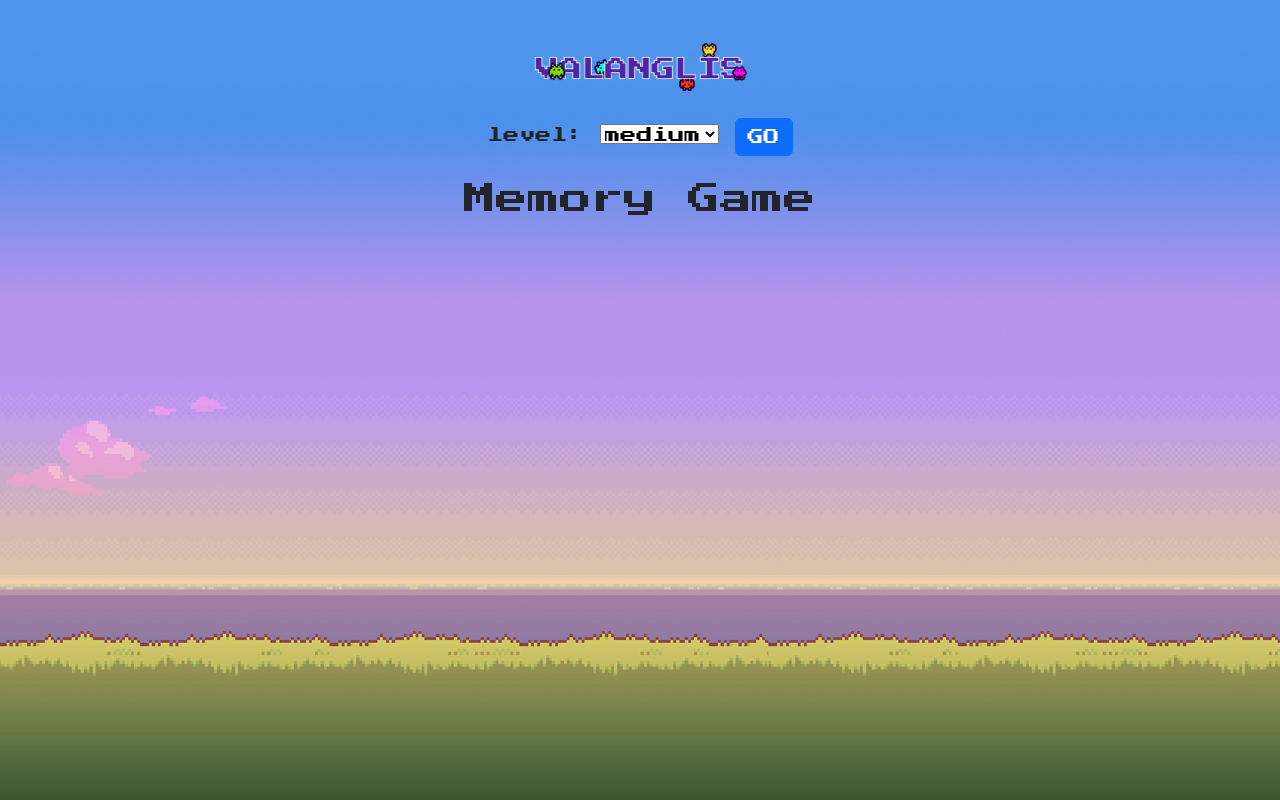
After one commit to elisabethstagl/VALANGLIS, a PHP site: page /Memory_Game.html in a window 1280 px wide. The commit adds this page. Run offline with PHP 8.4, Linux system fonts and the light colour scheme.

Commit message:
Memory games and related packages

```diff
--- /dev/null
+++ b/Memory_Game.html
@@ -0,0 +1,51 @@
+<!DOCTYPE html>
+<html lang="en">
+
+<head>
+    <meta charset="UTF-8">
+    <meta name="viewport" content="width=device-width, initial-scale=1.0">
+    <title>VALANGLIS - Memory Game</title>
+    <link href="https://cdn.jsdelivr.net/npm/bootstrap@5.3.3/dist/css/bootstrap.min.css" rel="stylesheet"
+        integrity="sha384-QWTKZyjpPEjISv5WaRU9OFeRpok6YctnYmDr5pNlyT2bRjXh0JMhjY6hW+ALEwIH" crossorigin="anonymous">
+    <script src="https://cdn.jsdelivr.net/npm/bootstrap@5.3.3/dist/js/bootstrap.bundle.min.js"
+        integrity="sha384-YvpcrYf0tY3lHB60NNkmXc5s9fDVZLESaAA55NDzOxhy9GkcIdslK1eN7N6jIeHz"
+        crossorigin="anonymous"></script>
+    <script src="https://code.jquery.com/jquery-3.6.0.min.js"></script>
+    <link rel="stylesheet" href="./css/styles.css">
+
+</head>
+
+<body>
+    <div class="container text-center">
+        <!--Logo area-->
+        <div class="valanglis-logo-container">
+            <a href="index.html">
+                <img class="valanglis-logo" src="./images/valanglis-logo-2.png" alt="valanglis-logo">
+            </a>
+        </div>
+
+        <!--Difficulty selection area-->
+        <div id="difficulty-selector" class="mt-4">
+            <label for="difficulty">level:</label>
+            <select id="difficulty">
+                <option value="easy">easy</option>
+                <option value="medium" selected>medium</option>
+                <option value="hard">hard</option>
+            </select>
+            <button id="start-game" class="btn btn-primary">GO</button>
+        </div>
+
+        <!--Game are-->
+        <div class="game-container">
+            <h2 class="mt-4">Memory Game</h2>
+            <div id="game-board"></div>
+            <!--   <p>Move: <span id="moves">0</span></p>
+            <p>Score: <span id="score">0</span></p> -->
+        </div>
+    </div>
+
+    <div id="footer"></div>
+    <script src="./javascript/Memory-footer.js"></script>
+</body>
+
+</html>
--- a/css/styles.css
+++ b/css/styles.css
@@ -325,3 +325,67 @@ footer {
     }
 
 }
+
+/*==========  Memory-Gamer ========== */
+#game-board {
+    display: grid;
+  grid-template-rows: repeat(2, auto);
+  grid-auto-flow: column;
+    gap: 15px;
+    justify-content: center;
+    margin-top: 60px;
+  }
+
+      .memory-card {
+          width: 100px;
+          height: 100px;
+          background-color: white;
+          border: 3px solid #3a3a3a;
+          box-shadow: 4px 4px 0px #1a1a1a;
+          cursor: pointer;
+          position: relative;
+          transform-style: preserve-3d;
+          transition: transform 0.5s;
+      }
+
+      .memory-card.flip {
+          transform: rotateY(180deg);
+      }
+
+      .card-front,
+      .card-back {
+          position: absolute;
+          width: 100%;
+          height: 100%;
+          backface-visibility: hidden;
+      }
+
+      .card-front {
+          background-color: #7f7fff;
+          display: flex;
+          align-items: center;
+          justify-content: center;
+          font-size: 2rem;
+      }
+
+      .card-back {
+          transform: rotateY(180deg);
+          background-color: #7f7fff;
+          display: flex;
+          align-items: center;
+          justify-content: center;
+      }
+      .game-over-overlay {
+          position: fixed;
+          top: 0;
+          left: 0;
+          width: 100%;
+          height: 100%;
+          background: rgba(0, 0, 0, 0.8);
+          color: #fff;
+          display: flex;
+          flex-direction: column;
+          justify-content: center;
+          align-items: center;
+          z-index: 9999;
+      }
--- /dev/null
+++ b/javascript/Memory-footer.js
@@ -0,0 +1,134 @@
+const SYMBOLS = ['A', 'B', 'C', 'D', 'E', 'F', 'G', 'H'];
+let firstCard = null;
+let secondCard = null;
+let lockBoard = false;
+let hasFlippedCard = false;
+
+function generateDeck(numPairs) {
+    const selectedSymbols = SYMBOLS.slice(0, numPairs);
+    const deck = [...selectedSymbols, ...selectedSymbols];
+    return shuffle(deck);
+}
+
+function shuffle(arry) {
+    for (let i = arry.length - 1; i > 0; i--) {
+        const j = Math.floor(Math.random() * (i + 1));
+        [arry[i], arry[j]] = [arry[j], arry[i]];
+    }
+    return arry;
+}
+function createCard(symbol) {
+    const card = document.createElement('div');
+    card.classList.add('memory-card');
+
+    const cardFront = document.createElement('div');
+    cardFront.classList.add('card-front');
+    cardFront.textContent = " ";
+
+    const cardBack = document.createElement('div');
+    cardBack.classList.add('card-back');
+    cardBack.textContent = symbol;
+
+    card.appendChild(cardFront);
+    card.appendChild(cardBack);
+
+    card.dataset.symbol = symbol;
+    card.addEventListener('click', flipCard);
+    return card;
+}
+
+function flipCard() {
+    if (lockBoard) return;
+    if (this === firstCard) return;
+
+    this.classList.add('flip');
+
+    if (!hasFlippedCard) {
+        hasFlippedCard = true;
+        firstCard = this;
+        return;
+    }
+
+    secondCard = this;
+    checkForMatch();
+}
+
+function checkForMatch() {
+    const isMatch = firstCard.dataset.symbol === secondCard.dataset.symbol;
+    isMatch ? disableCards() : unflipCards();
+}
+
+function disableCards() {
+    firstCard.removeEventListener('click', flipCard);
+    secondCard.removeEventListener('click', flipCard);
+    resetBoard();
+    checkGameOver();   // test gameover
+}
+
+function unflipCards() {
+    lockBoard = true;
+    setTimeout(() => {
+        firstCard.classList.remove('flip');
+        secondCard.classList.remove('flip');
+        resetBoard();
+    }, 1000);
+}
+
+function resetBoard() {
+    [firstCard, secondCard] = [null, null];
+    lockBoard = false;
+    hasFlippedCard = false;
+}
+
+function initGame(numPairs) {
+    const deck = generateDeck(numPairs);
+    const gameBoard = document.getElementById('game-board');
+    gameBoard.innerHTML = '';  //clear old gameworld
+
+    deck.forEach(symbol => {
+        const card = createCard(symbol);
+        document.getElementById('game-board').appendChild(card);
+    });
+}
+
+document.getElementById('start-game').addEventListener('click', () => {
+    const difficulty = document.getElementById('difficulty').value;
+    let numPairs;
+
+    if (difficulty === 'easy') {
+        numPairs = 6;
+    } else if (difficulty === 'medium') {
+        numPairs = 12;
+    } else if (difficulty === 'hard') {
+        numPairs = 16;
+    }
+
+    initGame(numPairs);
+
+    // Show the game area and hide the difficulty selection area
+    document.querySelector('.game-container').style.display = 'block';
+    document.getElementById('difficulty-selector').style.display = 'none';
+});
+
+function checkGameOver() {
+const cards = document.querySelectorAll('.memory-card');
+const gameOver = Array.from(cards).every(card => card.classList.contains("flip"));
+if (gameOver) {
+    showGameOverOverlay();
+}
+}
+
+function showGameOverOverlay() {
+const overlay = document.createElement("div");
+overlay.classList.add('game-over-overlay');
+overlay.innerHTML = `
+    <h2>Perfect!</h2>
+    <p>Congratulations, you matched all cards.</p>
+    <button id="restart-game" class="btn btn-primary">Restart Game</button>
+    `;
+    document.body.appendChild(overlay);
+
+    document.getElementById('restart-game').addEventListener('click', ()=> {
+        location.reload();
+    });
+}
```
